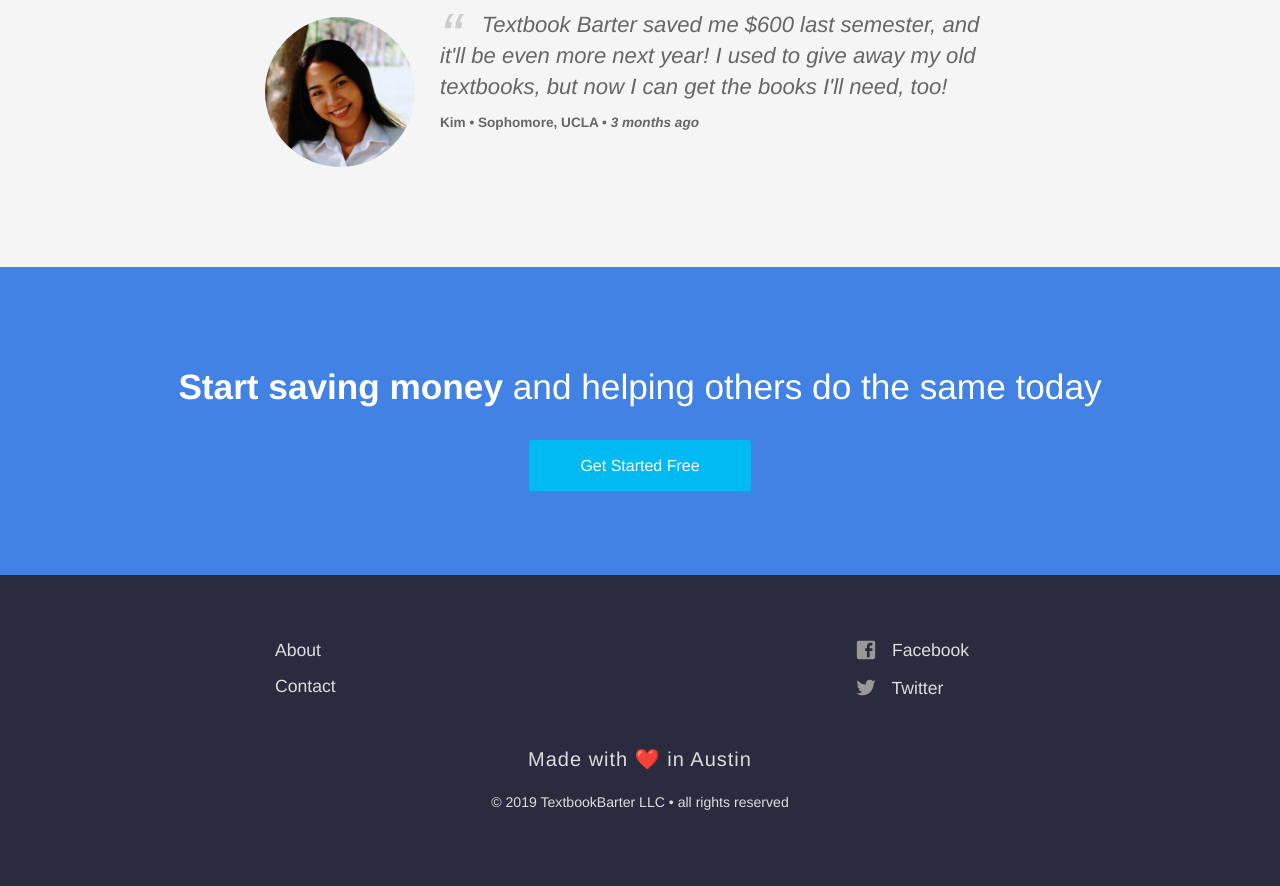
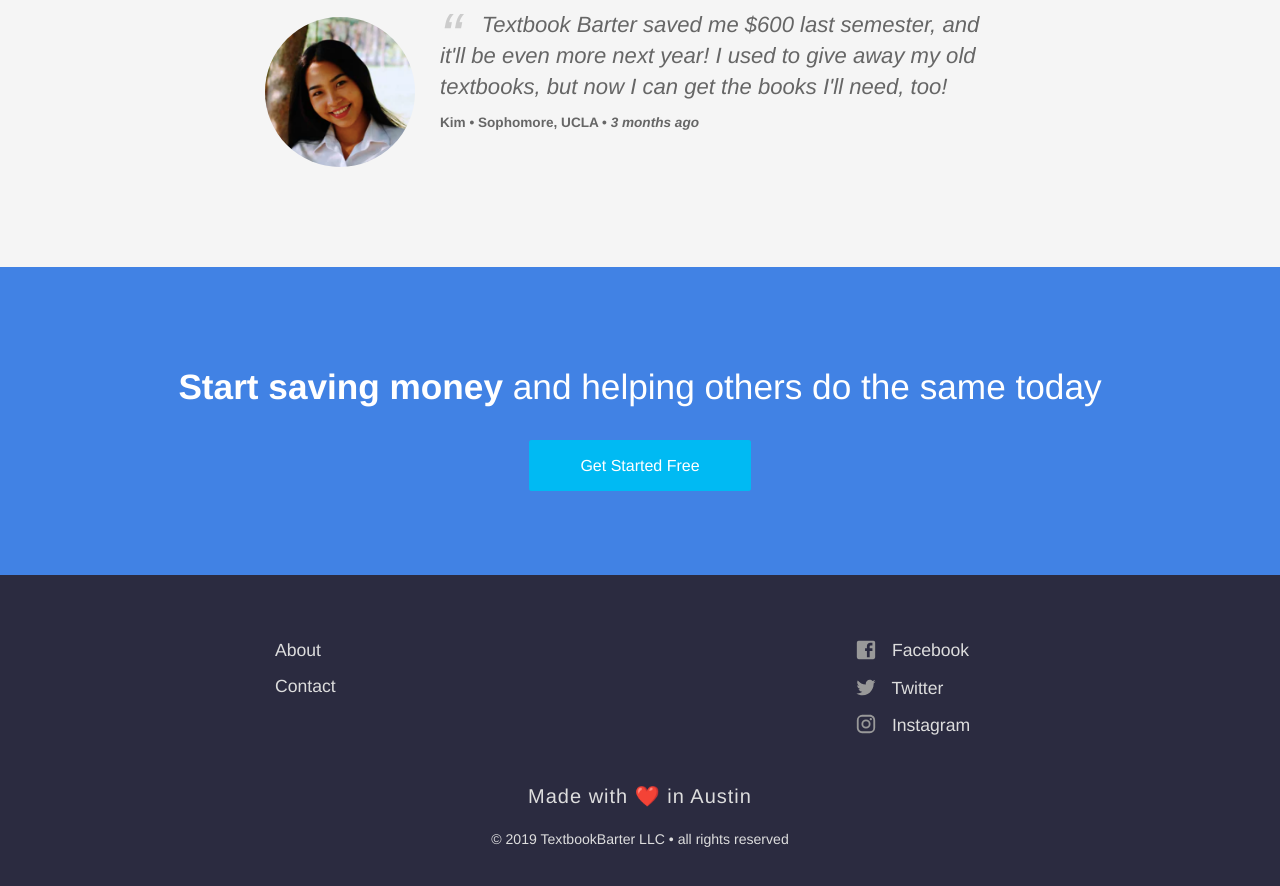
Before and after one commit to textbookbarter/textbookbarter.github.io, a Jekyll site: the page built from index.html, in a window 1280 px wide and 900 px high, scrolled down 1087 px. Shown: the top 886 px of the window. Built offline with Jekyll 4.4.1, drawn with Linux system fonts in a browser that asks for light colours; before the commit the page ends 1950 px from its top, so only the background shows below that.

Commit message:
include instagram

```diff
--- a/_data/footer.yml
+++ b/_data/footer.yml
@@ -12,3 +12,7 @@
     link: https://twitter.com/TextbookBarter
     social_icon: Twitter
     new_window: true
+  - name: Instagram
+    link: https://instagram.com/textbookbarter
+    social_icon: Instagram
+    new_window: true
```
